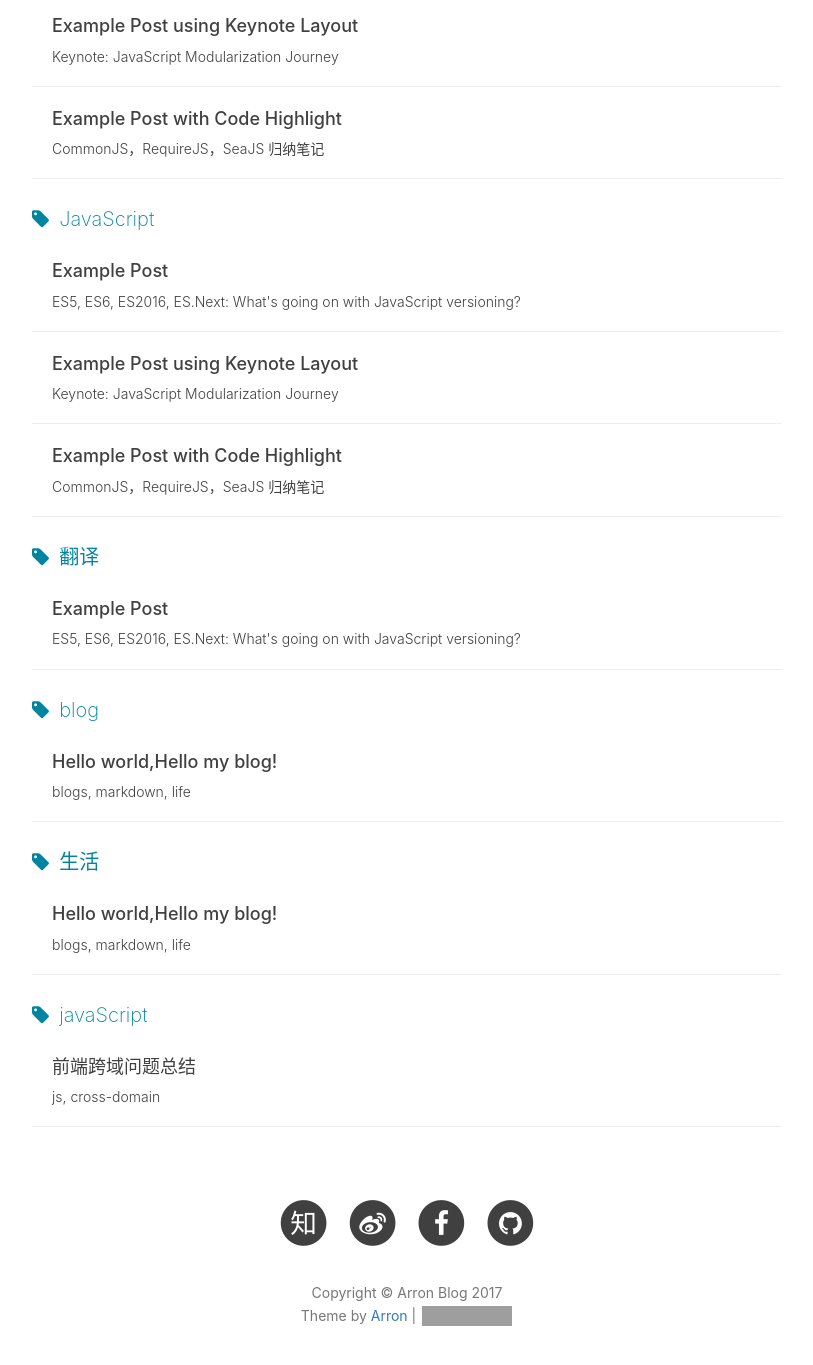
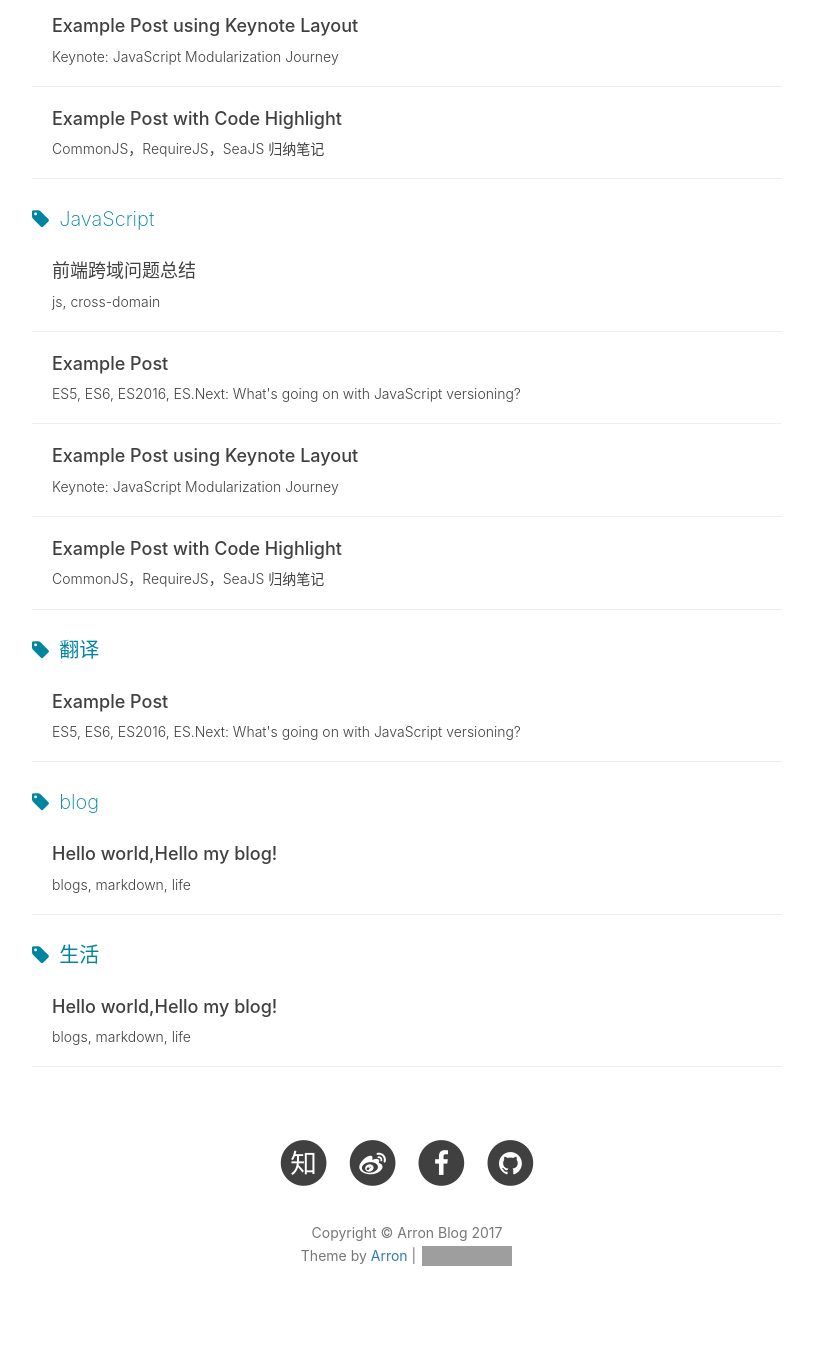
Before and after one commit to arron-chen/arron-chen.github.io, a Jekyll site: the page built from tags.html, in a window 1280 px wide and 1400 px high, scrolled down 925 px. Shown: the top 1365 px of the window, without its empty margins (233-1046 px from the left). Built offline with Jekyll 4.4.1, drawn with Linux system fonts in a browser that asks for light colours; nearby versions of some CDN libraries; comment, search, counter and statistics services are not loaded; grey boxes are pictures that could not be loaded.

Commit message:
跨域问题

```diff
--- a/_posts/2017-9-15-js-cross-domain.markdown
+++ b/_posts/2017-9-15-js-cross-domain.markdown
@@ -6,7 +6,7 @@ date:       2017-09-15
 author:     "arron"
 header-img: "img/post-bg-js-version.jpg"
 tags:
-    - javaScript
+    - JavaScript
 ---
 # 前言
 
```
